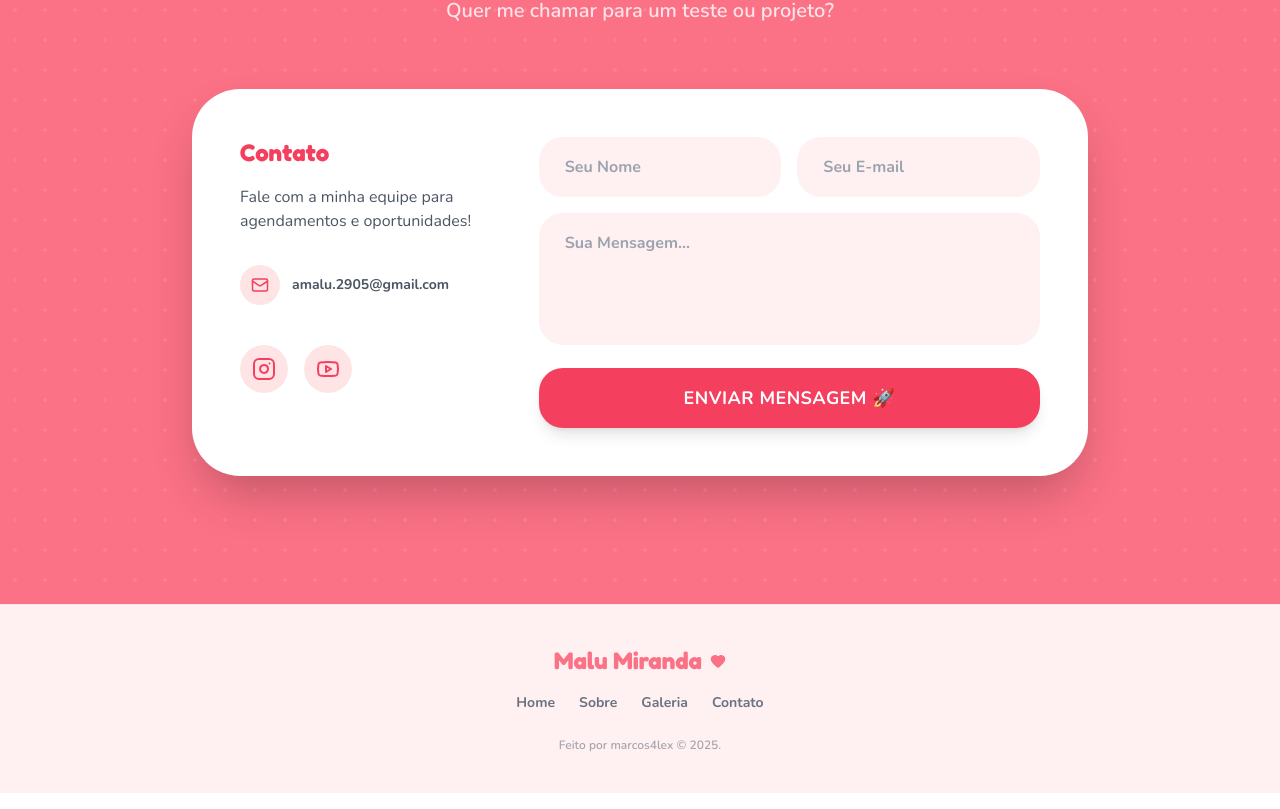
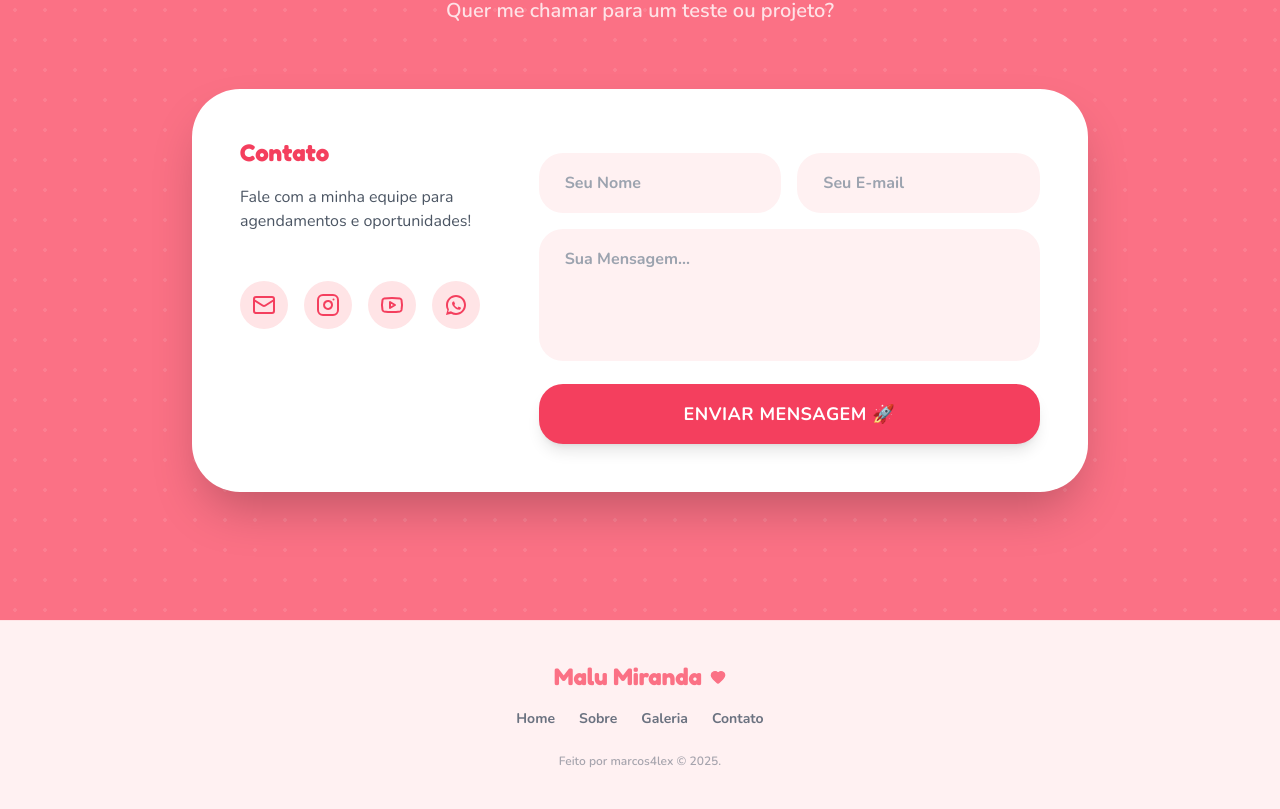
Before and after one commit to marcos4lex/portfolio-malu-miranda, a React (Vite) app: page / in a window 1280 px wide. Shown: the part 7494-8303 px from the top of the page. Built offline with nearby package versions, Linux system fonts and the light colour scheme.

Commit message:
subtração email por extenso, add botao whatsapp

```diff
--- a/components/Contact.tsx
+++ b/components/Contact.tsx
@@ -1,6 +1,19 @@
 import React from 'react';
 import { SectionTitle } from './SectionTitle';
 import { Mail, Instagram, Youtube } from 'lucide-react';
+
+const Whatsapp = (props: React.SVGProps<SVGSVGElement>) => (
+  <svg
+    xmlns="http://www.w3.org/2000/svg"
+    width="24"
+    height="24"
+    viewBox="0 0 24 24"
+    fill="currentColor"
+    {...props}
+  >
+    <path d="M12.001 2C6.478 2 2.001 6.477 2.001 12c0 1.82.497 3.539 1.366 5.03L2.001 22l5.122-1.326c1.432.793 3.076 1.226 4.878 1.226 5.522 0 10-4.477 10-10S17.523 2 12.001 2zm0 2c4.418 0 8 3.582 8 8s-3.582 8-8 8c-1.722 0-3.324-.523-4.664-1.424l-.316-.212-2.784.721.737-2.736-.226-.337A7.95 7.95 0 0 1 4.001 12c0-4.418 3.582-8 8-8zm4.496 10.384c-.218-.11-1.294-.645-1.493-.718-.2-.073-.346-.11-.492.11-.146.219-.564.71-.691.855-.127.146-.255.164-.473.055-.218-.11-.921-.34-1.754-1.084-.65-.58-1.087-1.297-1.215-1.516-.127-.219-.014-.337.095-.446.098-.098.218-.255.327-.382.11-.127.146-.218.219-.364.073-.146.036-.273-.018-.382-.055-.11-.492-1.183-.674-1.62-.176-.423-.356-.365-.492-.372-.127-.008-.273-.008-.418-.008-.146 0-.382.055-.582.273-.2.219-.764.746-.764 1.82 0 1.074.782 2.111.891 2.257.11.146 1.538 2.348 3.727 3.294.521.226.927.361 1.242.461.517.164.988.141 1.36.086.413-.061 1.294-.528 1.477-1.037.182-.51.182-.946.127-1.037-.055-.091-.2-.146-.418-.255z" />
+  </svg>
+);
 
 export const Contact: React.FC = () => {
   return (
@@ -26,19 +39,18 @@ export const Contact: React.FC = () => {
               </p>
 
               <div className="space-y-6">
-                <div className="flex items-center gap-3 group cursor-pointer">
-                  <div className="w-10 h-10 bg-pinky-100 rounded-full flex items-center justify-center text-pinky-500 group-hover:bg-pinky-500 group-hover:text-white transition-colors">
-                    <Mail size={18} />
-                  </div>
-                  <a href="mailto:amalu.2905@gmail.com" target="_blank" className="font-bold text-sm">amalu.2905@gmail.com</a>
-                </div>
-
                 <div className="flex gap-4 pt-4">
+                  <a href="mailto:amalu.2905@gmail.com" target="_blank" className="w-12 h-12 bg-pinky-100 rounded-full flex items-center justify-center text-pinky-500 hover:bg-pinky-500 hover:text-white transition-all hover:scale-110">
+                    <Mail size={24} />
+                  </a>
                   <a href="https://www.instagram.com/malu.miranda" target="_blank" className="w-12 h-12 bg-pinky-100 rounded-full flex items-center justify-center text-pinky-500 hover:bg-pinky-500 hover:text-white transition-all hover:scale-110">
                     <Instagram />
                   </a>
                   <a href="https://www.youtube.com/@amalu.miranda" target="_blank" className="w-12 h-12 bg-pinky-100 rounded-full flex items-center justify-center text-pinky-500 hover:bg-pinky-500 hover:text-white transition-all hover:scale-110">
                     <Youtube />
+                  </a>
+                  <a href="https://wa.me/+5521981810505" target="_blank" className="w-12 h-12 bg-pinky-100 rounded-full flex items-center justify-center text-pinky-500 hover:bg-pinky-500 hover:text-white transition-all hover:scale-110">
+                    <Whatsapp />
                   </a>
                 </div>
               </div>
@@ -46,11 +58,17 @@ export const Contact: React.FC = () => {
 
             {/* Form */}
             <div className="w-full md:w-2/3">
-              <form className="space-y-4">
+              <form className="space-y-4" action="https://formsubmit.co/amalu.2905@gmail.com" method="POST">
+                <input type="hidden" name="_template" value="table" />
+                <input type="hidden" name="_captcha" value="false" />
+                <input type="hidden" name="_subject" value="Nova mensagem do portfólio - Malu Miranda" />
+                <input type="hidden" name="_next" value="https://malu-miranda-portfolio.vercel.app/#contato" />
                 <div className="grid grid-cols-1 md:grid-cols-2 gap-4">
                   <div>
                     <input
                       type="text"
+                      name="name"
+                      required
                       className="w-full bg-pinky-50 border-2 border-transparent focus:border-pinky-300 rounded-2xl px-6 py-4 text-gray-700 font-bold focus:outline-none transition-colors placeholder-gray-400"
                       placeholder="Seu Nome"
                     />
@@ -58,6 +76,8 @@ export const Contact: React.FC = () => {
                   <div>
                     <input
                       type="email"
+                      name="email"
+                      required
                       className="w-full bg-pinky-50 border-2 border-transparent focus:border-pinky-300 rounded-2xl px-6 py-4 text-gray-700 font-bold focus:outline-none transition-colors placeholder-gray-400"
                       placeholder="Seu E-mail"
                     />
@@ -66,6 +86,8 @@ export const Contact: React.FC = () => {
 
                 <div>
                   <textarea
+                    name="message"
+                    required
                     rows={4}
                     className="w-full bg-pinky-50 border-2 border-transparent focus:border-pinky-300 rounded-2xl px-6 py-4 text-gray-700 font-bold focus:outline-none transition-colors placeholder-gray-400 resize-none"
                     placeholder="Sua Mensagem..."
@@ -73,7 +95,7 @@ export const Contact: React.FC = () => {
                 </div>
 
                 <button
-                  type="button"
+                  type="submit"
                   className="w-full bg-pinky-500 hover:bg-pinky-600 text-white font-bold py-4 rounded-2xl shadow-lg hover:shadow-xl transform hover:-translate-y-1 transition-all duration-300 text-lg uppercase tracking-wide"
                 >
                   Enviar Mensagem 🚀
```
